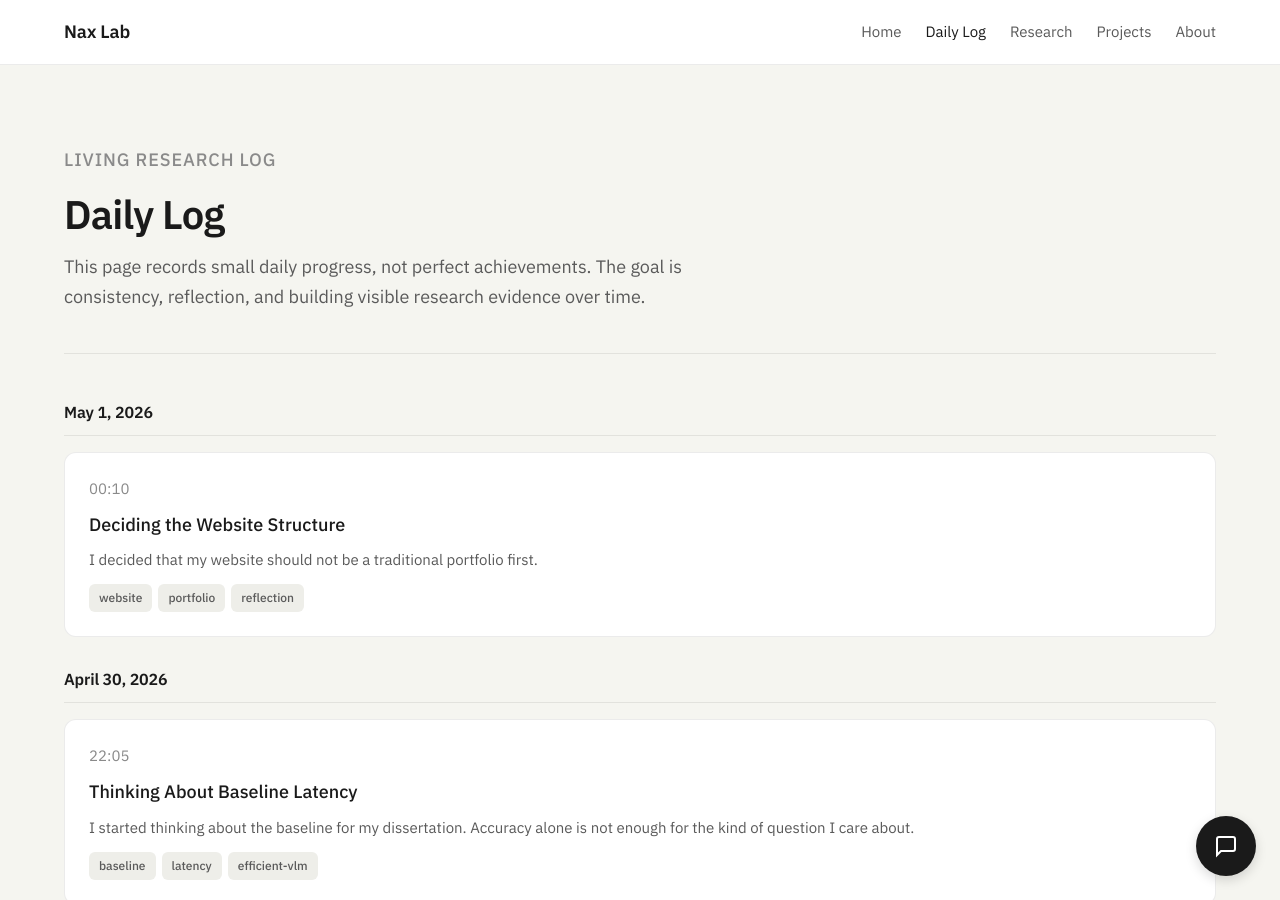
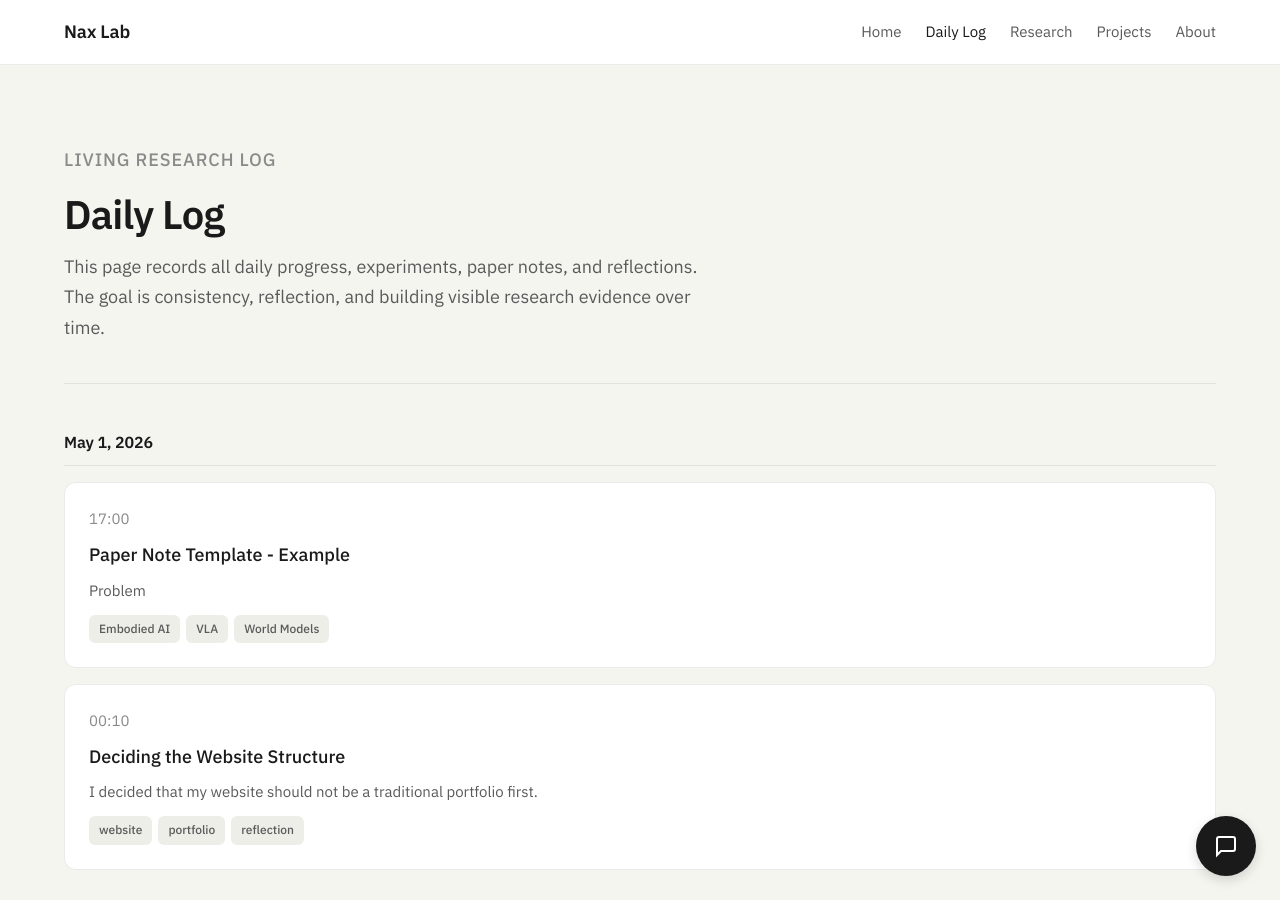
Before and after one commit to naxgotomakeit/naxgotomakeit.github.io, a Jekyll site: the page built from daily-log.html, in a window 1280 px wide and 900 px high. Built offline with Jekyll 4.4.1, drawn with Linux system fonts in a browser that asks for light colours.

Commit message:
Update daily log description and post handling

```diff
--- a/daily-log.html
+++ b/daily-log.html
@@ -7,16 +7,15 @@ title: Daily Log
   <p class="eyebrow">Living Research Log</p>
   <h1>Daily Log</h1>
   <p>
-    This page records small daily progress, not perfect achievements.
+    This page records all daily progress, experiments, paper notes, and reflections.
     The goal is consistency, reflection, and building visible research evidence over time.
   </p>
 </section>
 
 <section class="timeline">
-  {% assign daily_posts = site.posts | where_exp: "post", "post.categories contains 'daily-log'" %}
   {% assign current_day = "" %}
 
-  {% for post in daily_posts %}
+  {% for post in site.posts %}
     {% assign post_day = post.date | date: "%B %-d, %Y" %}
     {% if post_day != current_day %}
       {% assign current_day = post_day %}
@@ -25,7 +24,7 @@ title: Daily Log
     {% include log-card.html post=post %}
   {% endfor %}
 
-  {% if daily_posts.size == 0 %}
-    <p class="empty-state">No daily logs yet. Add a Markdown file under <code>_posts/</code> with category <code>daily-log</code>.</p>
+  {% if site.posts.size == 0 %}
+    <p class="empty-state">No logs yet. Add a Markdown file under <code>_posts/</code>.</p>
   {% endif %}
 </section>
```
